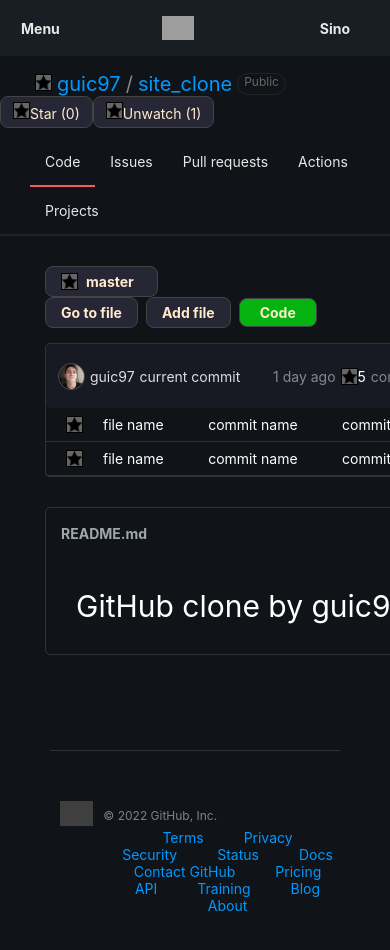
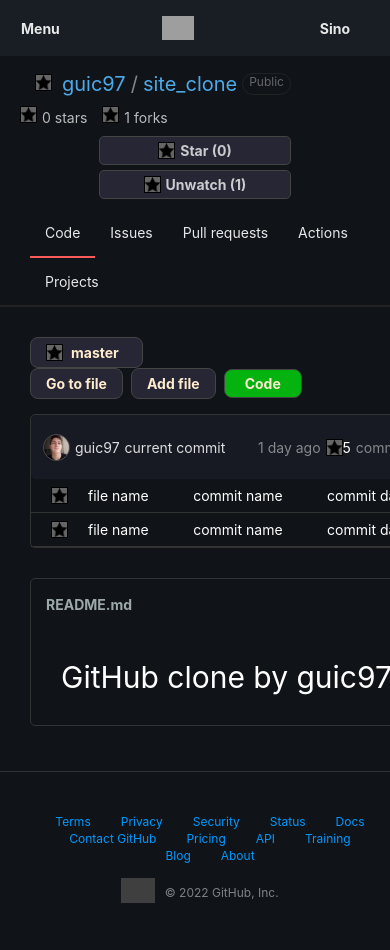
Before and after one commit to guic97/githubRepositoryClone, a Vue app: page / in a window 390 px wide. Shown: the top 950 px of the page. Built offline with nearby package versions, Linux system fonts and the light colour scheme; grey boxes are pictures that could not be loaded.

Commit message:
clone site responsive: done

```diff
--- a/src/App.vue
+++ b/src/App.vue
@@ -1,18 +1,19 @@
 <template>
-<div class="body">
-  <div>
+  <main class="body">
+
+    <div class="header">
+      <header>
         <site-header/>
-  </div>
-
-  <div>
+      </header>
+      <nav>
         <site-nav/>
+      </nav>
     </div>
 
     <div class="sections">
       <section>
         <site-section/>
       </section>
-
       <aside>
         <site-aside/>
       </aside>
@@ -21,7 +22,8 @@
     <footer>
       <site-footer/>
     </footer>
-</div>
+
+  </main>
 </template>
 
 <script>
@@ -29,7 +31,8 @@
 import siteNav from "./components/siteNav.vue";
 import siteFooter from "./components/siteFooter.vue";
 import siteAside from "./components/siteAside.vue";
-import siteSection from "./components/siteSection.vue"
+import siteSection from "./components/siteSection.vue";
+
 export default {
   name: 'App',
   components: {
@@ -54,16 +57,16 @@
     display: flex;
     flex-wrap: wrap;
   }
-  body{
+  main{
     background-color: rgb(16, 19, 24);
   }
   .sections{
+
     display: flex;
     flex-direction: row;
-    margin-left: 35px;
-    justify-items: center;
-    padding-right: 50px;
-    padding-bottom: 50px;
+    margin: auto;
+    padding: 0 32px;
+    padding-bottom: 32px;
   }
   .img{
     width: 15px;
@@ -77,4 +80,9 @@
       display: none;
     }
   }
+  @media screen and (max-width:1000px){
+    .sections{
+      padding: 0 20px;
+    }
+  }
 </style>
--- a/src/components/siteAside.vue
+++ b/src/components/siteAside.vue
@@ -92,11 +92,7 @@
   div a:hover{
     text-decoration: underline;
   }
-  .releases h3:hover, .packages h3:hover{
-    color: rgb(29, 161, 248);
-    cursor: pointer;
-  }
-  .img:hover, .asideButtons p:hover{
+  .releases h3:hover, .packages h3:hover, img:hover, .asideButtons p:hover{
     color: rgb(29, 161, 248);
     cursor: pointer;
   }
--- a/src/components/siteFooter.vue
+++ b/src/components/siteFooter.vue
@@ -1,7 +1,7 @@
 <template>
   <div class="main">
     <div class="footer flexDisplayWrap">
-      <div class="rightReserved flexDisplayWrap">
+      <div class="notHidden rightReserved flexDisplayWrap">
         <div><a href="#"><img src="../assets/icon.png" ></a></div>
         <div><p>&copy; 2022 GitHub, Inc.</p></div>
       </div>
@@ -18,6 +18,10 @@
         <div><a href="#">Blog</a></div>
         <div><a href="#">About</a></div>
       </div>
+      <div class="hiddenRightReserved rightReserved flexDisplayWrap">
+        <div><a href="#"><img src="../assets/icon.png" ></a></div>
+        <div><p>&copy; 2022 GitHub, Inc.</p></div>
+      </div>
     </div>
   </div>
 </template>
@@ -31,12 +35,16 @@
 <style scoped>
   .main{
     width: 100%;
+    padding-bottom: 50px;
+
   }
   .footer{
-    align-content: center;
+    max-width: 1280px;
     align-items: center;
-    margin: 0 50px;
-    padding: 50px 0;
+    justify-content: center;
+    margin: auto;
+    padding-top: 40px;
+    padding-bottom: 10px;
     border-top: 1px solid #333;
   }
   .rightReserved{
@@ -49,24 +57,41 @@
   .rightReserved div{
     margin-left: 10px;
   }
-  .rightReserved img{
+  .links{
+    margin: 0 25px;
+    justify-content: center;
+    margin-bottom: 15px;
+  }
+  .links a{
+    text-decoration: none;
+    color: rgb(0, 153, 255);
+    margin-left: 30px;
+    font-size: 12px;
+  }
+  img{
     height: 25px;
     filter: brightness(40%);
+  }
+  .hiddenRightReserved{
+    display: none;
+    justify-content: center;
   }
   .rightReserved img:hover{
     filter: brightness(100%);
   }
-  .links{
-    justify-items: center;
-    margin-left: 25px;
-    justify-content: center;
-  }
-  .links a{
-    text-decoration: none;
-    color: rgb(0, 153, 255);
-    margin-left: 40px;
-  }
   .links a:hover{
     text-decoration: underline;
   }
+  @media screen and (max-width:1012px) {
+    .notHidden{
+      display: none;
+    }
+    .footer{
+      display: block;
+
+    }
+    .hiddenRightReserved{
+      display: flex;
+    }
+  }
 </style>
--- a/src/components/siteNav.vue
+++ b/src/components/siteNav.vue
@@ -8,14 +8,7 @@
         <div><a href="">site_clone</a></div>
         <div id="repositoryStatus">Public</div>
       </div>
-      <div id="shortScreenButtons">
-        <div>
-          <div class="button"><img class="img" src="../assets/star.png" >Star (0)</div>
-        </div>
-        <div>
-          <div class="button"><img class="img" src="../assets/star.png" >Unwatch (1)</div>
-        </div>
-      </div>
+
       <div class="rightButtons flexDisplayWrap">
         <div>
           <div class="button"><img class="img" src="../assets/star.png" >Pin</div>
@@ -29,6 +22,16 @@
         <div>
           <div class="button"><img class="img" src="../assets/star.png" >Star (0)</div>
         </div>
+      </div>
+    </div>
+    <div class="shortScreenButtons">
+      <div class="shortButtonsTop flexDisplayWrap">
+          <div><img class="img" src="../assets/star.png" >0 stars</div>
+          <div><img class="img" src="../assets/star.png" >1 forks</div>
+      </div>
+      <div class="shortButtonsBottom flexDisplayWrap">
+          <div class="flexButton"><img class="img" src="../assets/star.png" >Star (0)</div>
+          <div class="flexButton"><img class="img" src="../assets/star.png" >Unwatch (1)</div>
       </div>
     </div>
     <div class="subNavbar flexDisplayWrap">
@@ -81,7 +84,7 @@
 <style scoped>
   #subnavDiv{
     max-height: 400px;
-    max-width: 100%;
+    width: 100%;
     border-bottom: 2px solid #222;
   }
   .top{
@@ -95,7 +98,7 @@
     margin-left: 30px;
   }
   .leftLinks a{
-    color: rgb(0, 153, 255);
+    color: rgb(76, 170, 233);
     font-size: 20px;
     text-decoration: none;
 
@@ -135,7 +138,7 @@
     color: blanchedalmond;
     border: 1px solid #444;
   }
-  .button:hover{
+  .button:hover, .flexButton:hover{
     background-color: rgb(56, 56, 77);
     border-color: #888;
   }
@@ -156,11 +159,49 @@
   .subNavbar div:hover{
     border-bottom: 2px solid rgb(71, 70, 70);
   }
-  .subNavbar img{
+  .img{
     margin-right: 5px;
   }
-  #shortScreenButtons{
+  .shortButtonsTop{
+    margin: 0 20px;
+    color: rgba(255, 255, 255, 0.712);
+  }
+  .shortButtonsTop div{
+    margin-right: 15px;
+    transition: .3s;
+  }
+  .shortButtonsTop div:hover{
+    color: rgba(45, 171, 255, 0.877);
+    cursor: pointer;
+  }
+  .shortButtonsBottom div{
+    margin: 0 3px;
+    width: 46%;
+    display: flex;
+  }
+  .shortScreenButtons{
+    width: 100%;
     display: none;
+    flex-direction: column;
+  }
+  .shortScreenButtons div{
+    margin-top: 5px;
+
+  }
+  .shortScreenButtons > div:nth-child(2n){
+    display: flex;
+    justify-content: center;
+  }
+  .flexButton{
+    display: flex;
+    background-color: rgb(38, 38, 53);
+    color: rgba(255, 255, 255, 0.76);
+    font-weight: bold;
+    justify-content: center;
+    padding: 5px;
+    border-radius: 5px;
+    border: 1px solid #444;
+    cursor: pointer;
   }
   @media screen and (max-width:1000px){
     .subNavbar > div:nth-child(9n){
@@ -177,15 +218,17 @@
       display: none;
     }
   }
+  @media screen and (max-width:770px){
+    .rightButtons{
+      display:none;
+    }
+    .shortScreenButtons{
+      display: flex;
+    }
+  }
   @media screen and (max-width:720px){
     .subNavbar > div:nth-child(6n){
       display: none;
-    }
-    .rightButtons{
-      display:none;
-    }
-    #shortScreenButtons{
-      display: flex;
     }
   }
   @media screen and (max-width:580px){
```
Lines whose indentation alone changed are shown as unchanged.
